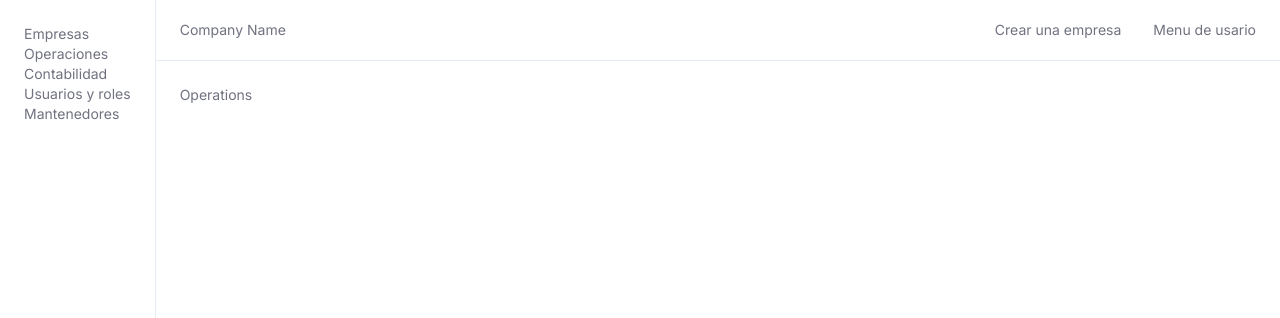
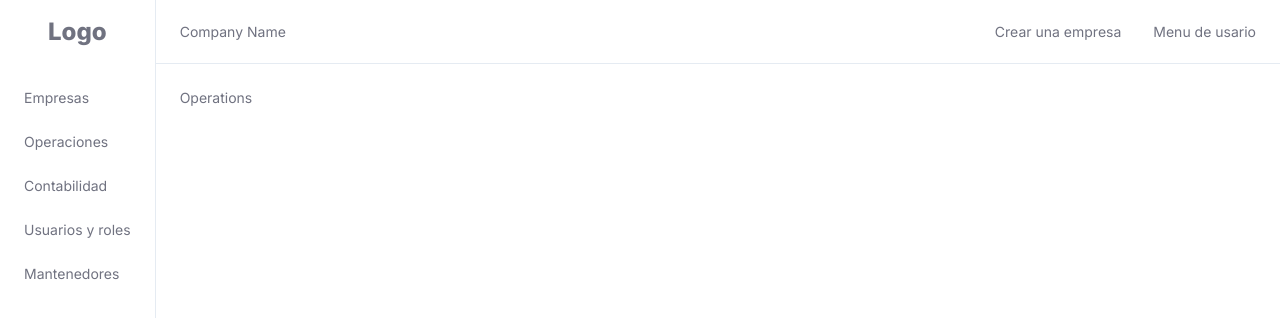
Before and after one commit to CesarAugusto316/vlg-software, a React (Vite) app: page / in a window 1280 px wide. Shown: the top 318 px of the page. Built offline with nearby package versions, Linux system fonts and the light colour scheme; no server answers.

Commit message:
✨ Refactor RootLayout component layout

```diff
--- a/src/app/layouts/RootLayout.tsx
+++ b/src/app/layouts/RootLayout.tsx
@@ -6,9 +6,13 @@ export const RootLayout: FC = () => {
   return (
     <div className="h-screen w-screen overflow-hidden bg-white flex">
 
-      <aside className="h-full p-6 border-r border-gray-vlg-200">
+      <aside className="h-full border-r border-gray-vlg-200">
         <nav>
-          <ul>
+          <div className="h-16 flex items-center justify-center">
+            <img src="" alt="" />
+            <h2>Logo</h2>
+          </div>
+          <ul className="flex flex-col gap-6 p-6">
             <li>Empresas</li>
             <li>Operaciones</li>
             <li>Contabilidad</li>
@@ -18,8 +22,8 @@ export const RootLayout: FC = () => {
         </nav>
       </aside>
 
-      <main className="flex-1">
-        <menu className="flex items-center justify-between border-b border-gray-vlg-200 px-6 py-5">
+      <main className="flex-1 flex flex-col">
+        <menu className="flex items-center justify-between border-b border-gray-vlg-200 px-6 h-16">
           <div>Company Name</div>
 
           <ul className="flex gap-8">
@@ -28,7 +32,7 @@ export const RootLayout: FC = () => {
           </ul>
         </menu>
 
-        <div className="p-6">
+        <div className="p-6 flex-1">
           <Outlet />
         </div>
       </main>
```
